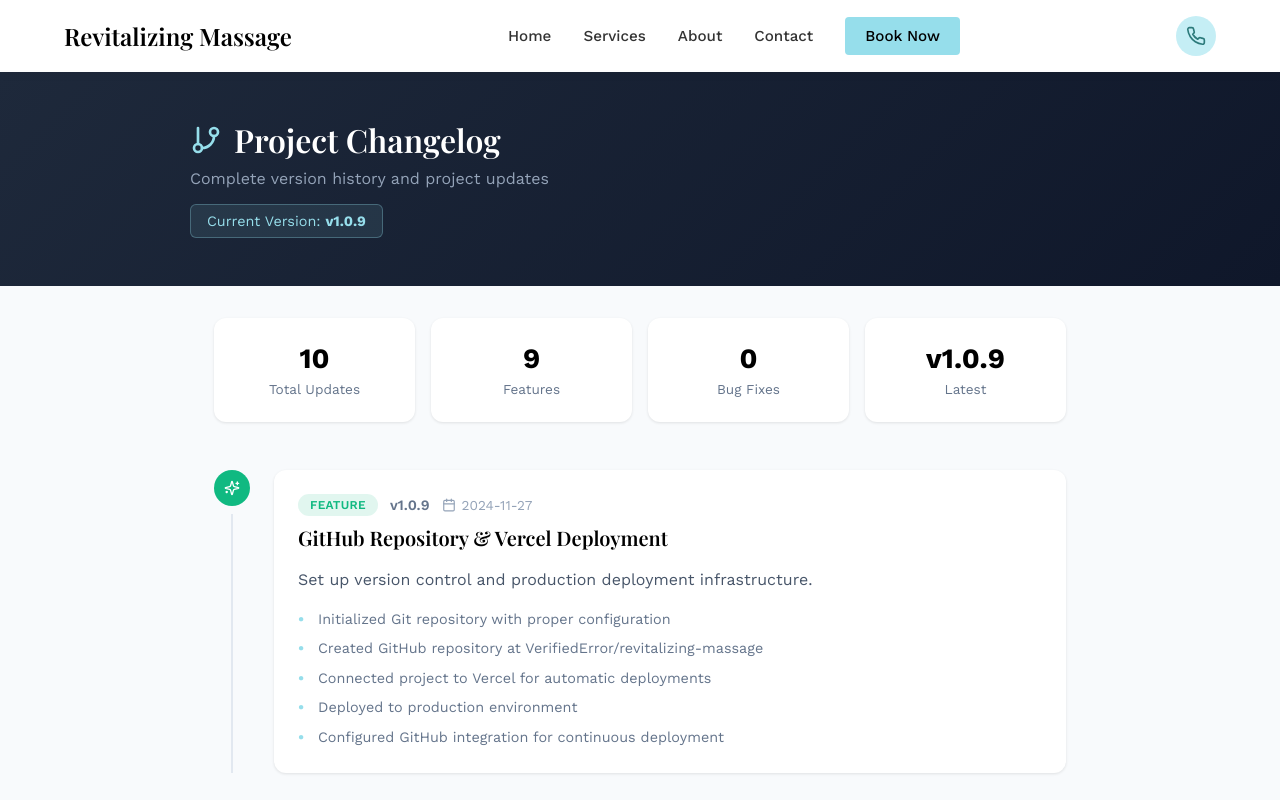
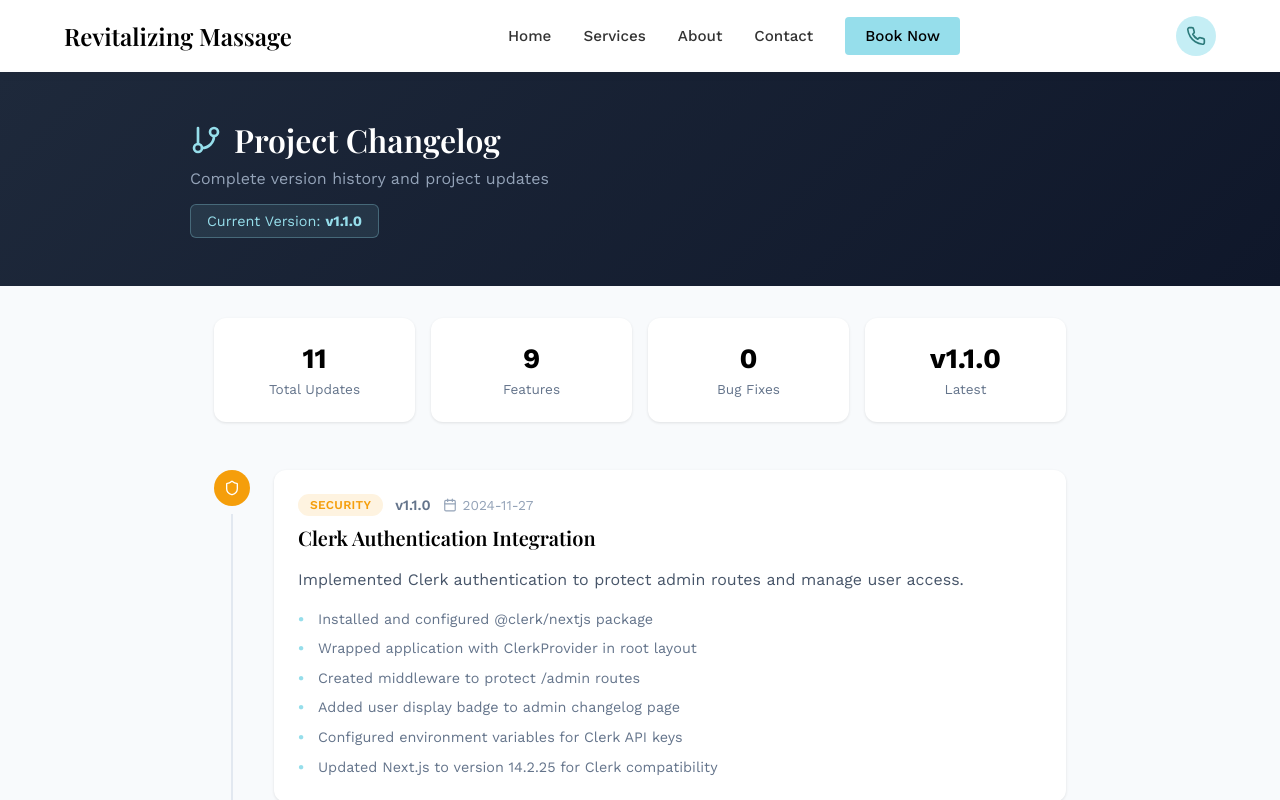
Before and after one commit to VerifiedError/revitalizing-massage, a Next.js app: page /admin/changelog in a window 1280 px wide. Shown: the top 800 px of the page. Built offline with nearby package versions, Linux system fonts and the light colour scheme; no server answers; a web font is replaced by a local one.

Commit message:
Add Clerk authentication for admin route protection

```diff
--- a/src/app/admin/changelog/page.module.css
+++ b/src/app/admin/changelog/page.module.css
@@ -37,6 +37,13 @@
   margin-bottom: 1rem;
 }
 
+.headerMeta {
+  display: flex;
+  align-items: center;
+  gap: 1rem;
+  flex-wrap: wrap;
+}
+
 .versionBadge {
   display: inline-block;
   padding: 0.5rem 1rem;
@@ -44,6 +51,18 @@
   border: 1px solid rgba(150, 222, 235, 0.3);
   border-radius: 6px;
   color: var(--primary);
+  font-size: 0.9rem;
+}
+
+.userBadge {
+  display: inline-flex;
+  align-items: center;
+  gap: 0.5rem;
+  padding: 0.5rem 1rem;
+  background: rgba(16, 185, 129, 0.1);
+  border: 1px solid rgba(16, 185, 129, 0.3);
+  border-radius: 6px;
+  color: #10b981;
   font-size: 0.9rem;
 }
 
--- a/src/app/admin/changelog/page.tsx
+++ b/src/app/admin/changelog/page.tsx
@@ -1,4 +1,5 @@
 import { Metadata } from 'next';
+import { currentUser } from '@clerk/nextjs/server';
 import { changelog, getLatestVersion } from '@/data/changelog';
 import styles from './page.module.css';
 import {
@@ -9,7 +10,8 @@ import {
   RefreshCw,
   Shield,
   AlertTriangle,
-  Rocket
+  Rocket,
+  User
 } from 'lucide-react';
 
 export const metadata: Metadata = {
@@ -27,7 +29,8 @@ const typeConfig = {
   breaking: { icon: AlertTriangle, color: '#dc2626', label: 'Breaking' },
 };
 
-export default function ChangelogPage() {
+export default async function ChangelogPage() {
+  const user = await currentUser();
   const latestVersion = getLatestVersion();
   const reversedChangelog = [...changelog].reverse();
 
@@ -42,8 +45,16 @@ export default function ChangelogPage() {
           <p className={styles.subtitle}>
             Complete version history and project updates
           </p>
-          <div className={styles.versionBadge}>
-            Current Version: <strong>v{latestVersion}</strong>
+          <div className={styles.headerMeta}>
+            <div className={styles.versionBadge}>
+              Current Version: <strong>v{latestVersion}</strong>
+            </div>
+            {user && (
+              <div className={styles.userBadge}>
+                <User size={14} />
+                <span>{user.firstName || user.emailAddresses[0]?.emailAddress}</span>
+              </div>
+            )}
           </div>
         </div>
       </div>
--- a/src/app/layout.tsx
+++ b/src/app/layout.tsx
@@ -1,5 +1,6 @@
 import type { Metadata } from 'next';
 import { Work_Sans, Playfair_Display } from 'next/font/google';
+import { ClerkProvider } from '@clerk/nextjs';
 import Header from '@/components/Header';
 import Footer from '@/components/Footer';
 import '@/styles/globals.css';
@@ -28,6 +29,7 @@ export default function RootLayout({
   children: React.ReactNode;
 }) {
   return (
+    <ClerkProvider>
       <html lang="en" className={`${workSans.variable} ${playfair.variable}`}>
         <body>
           <Header />
@@ -35,5 +37,6 @@ export default function RootLayout({
           <Footer />
         </body>
       </html>
+    </ClerkProvider>
   );
 }
--- a/src/data/changelog.ts
+++ b/src/data/changelog.ts
@@ -148,6 +148,21 @@ export const changelog: ChangelogEntry[] = [
       "Deployed to production environment",
       "Configured GitHub integration for continuous deployment"
     ]
+  },
+  {
+    version: "1.1.0",
+    date: "2024-11-27",
+    type: "security",
+    title: "Clerk Authentication Integration",
+    description: "Implemented Clerk authentication to protect admin routes and manage user access.",
+    changes: [
+      "Installed and configured @clerk/nextjs package",
+      "Wrapped application with ClerkProvider in root layout",
+      "Created middleware to protect /admin routes",
+      "Added user display badge to admin changelog page",
+      "Configured environment variables for Clerk API keys",
+      "Updated Next.js to version 14.2.25 for Clerk compatibility"
+    ]
   }
 ];
 
```
Also changed, not shown: package.json (+4 -3 lines), src/middleware.ts (added, +16 -0 lines), 1 other file (tests, documents, lock files or other folders). Lines whose indentation alone changed are shown as unchanged.
